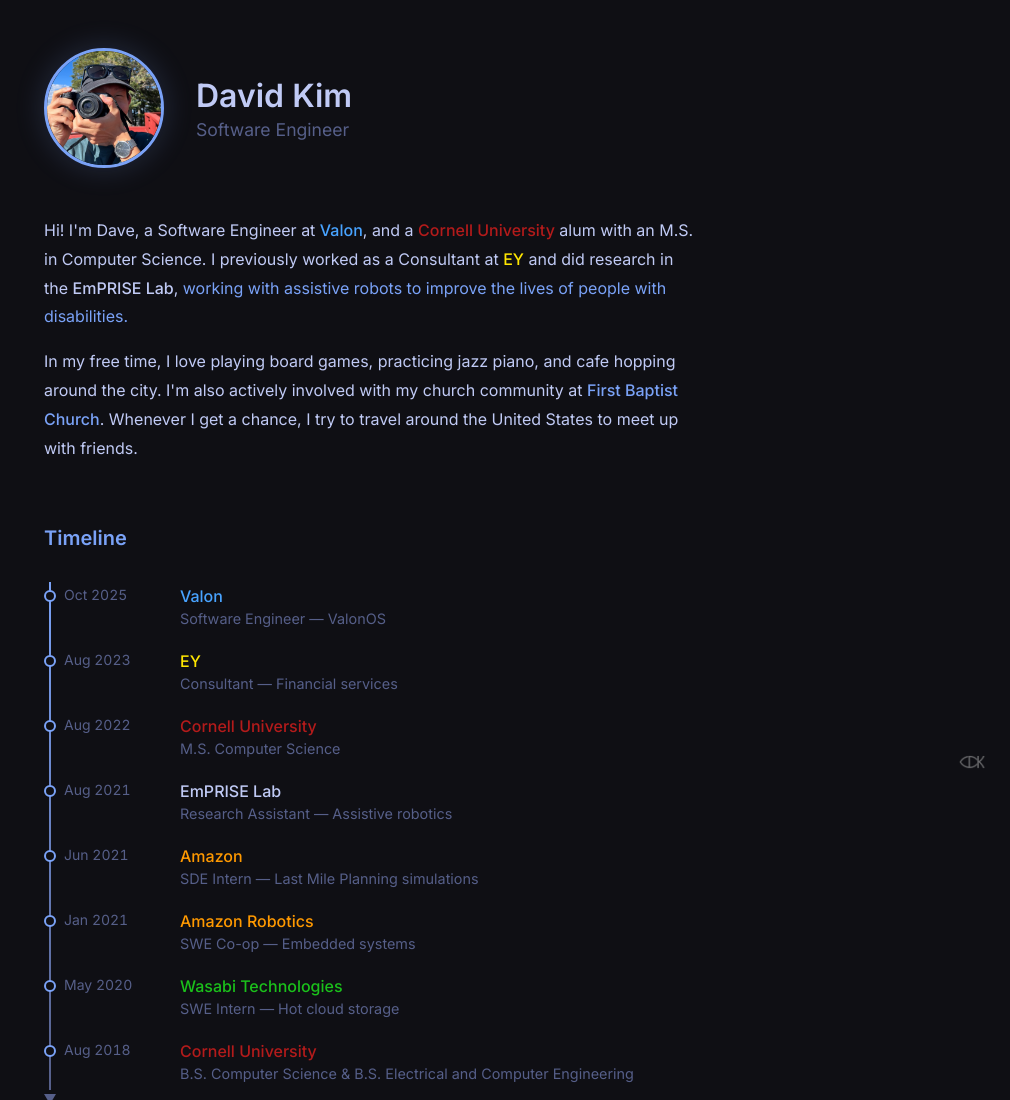
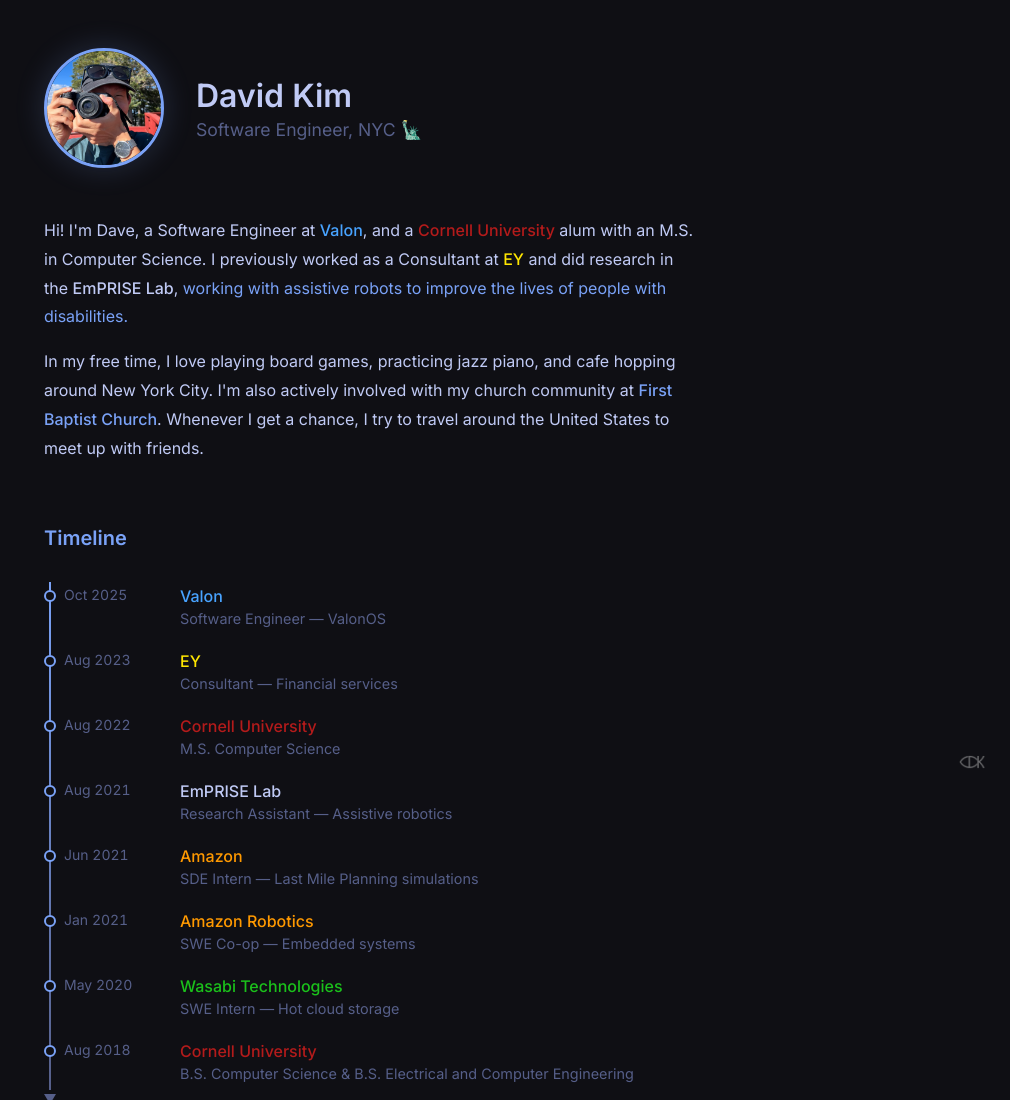
Before and after one commit to TrueshotBarrage/portfolio, an Astro site: page /about in a window 1280 px wide. Shown: the top 1100 px of the page, without its empty margins (270-1280 px from the left). Built offline with nearby package versions, Linux system fonts and the light colour scheme; Astro itself is replaced by a stand-in of ours.

Commit message:
chore: clear desc nyc

```diff
--- a/src/pages/about.astro
+++ b/src/pages/about.astro
@@ -73,7 +73,7 @@
         />
         <div class="hero-text">
           <h1>David Kim</h1>
-          <p class="subtitle">Software Engineer</p>
+          <p class="subtitle">Software Engineer, NYC 🗽</p>
         </div>
       </header>
 
@@ -96,8 +96,8 @@
         </p>
         <p>
           In my free time, I love playing board games, practicing jazz piano,
-          and cafe hopping around the city. I'm also actively involved with my
-          church community at
+          and cafe hopping around New York City. I'm also actively involved with
+          my church community at
           <a
             href="https://firstnyc.org"
             target="_blank"
```
